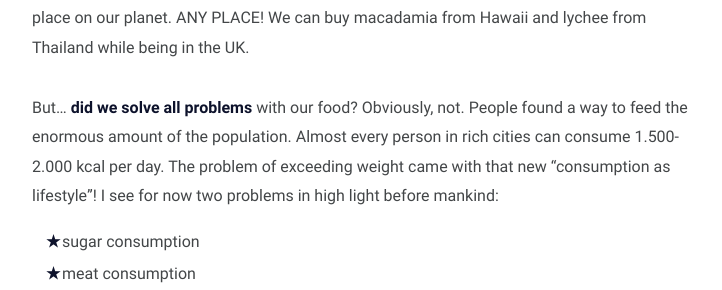
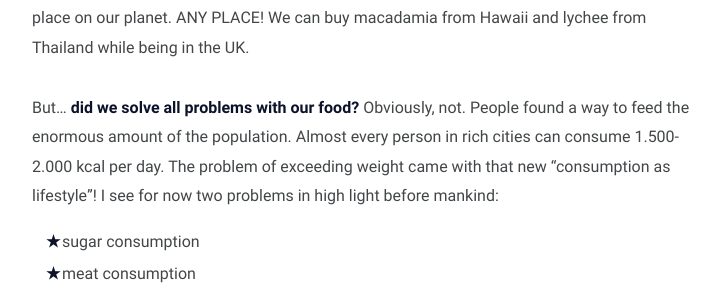
Before and after one commit to irenkamalova/irenkamalova.github.io, a Jekyll site: the page built from _posts/2020-12-29-Quality-and-quantities-of-our-food.md, in a window 1280 px wide and 900 px high, scrolled down 544 px. Shown: the part 162-452 px from the top of the window, without its empty margins (278-1000 px from the left). Built offline with Jekyll 4.4.1, drawn with Linux system fonts in a browser that asks for light colours.

Commit message:
Correction for English langauge inside article

```diff
--- a/_posts/2020-12-29-Quality-and-quantities-of-our-food.md
+++ b/_posts/2020-12-29-Quality-and-quantities-of-our-food.md
@@ -14,7 +14,8 @@ I think that global industry achieved the top of abundance to offer the market f
  place on our planet. ANY PLACE! We can buy macadamia from Hawaii and lychee from Thailand while
   being in the UK.
 
-But... **did we solve all problems** with our food? Obviously, not. People found a way to feed the enormous amount of the population. Almost every person in rich cities can consume 1.500-2.000 kcal per day. The problem of exceeding weight came with that new "consumption as lifestyle"! I see for now two problems in high light before mankind:
+But... **did we solve all problems with our food?** Obviously, not. People found a way to feed the
+ enormous amount of the population. Almost every person in rich cities can consume 1.500-2.000 kcal per day. The problem of exceeding weight came with that new "consumption as lifestyle"! I see for now two problems in high light before mankind:
 - sugar consumption
 - meat consumption
 - food supplements
```
